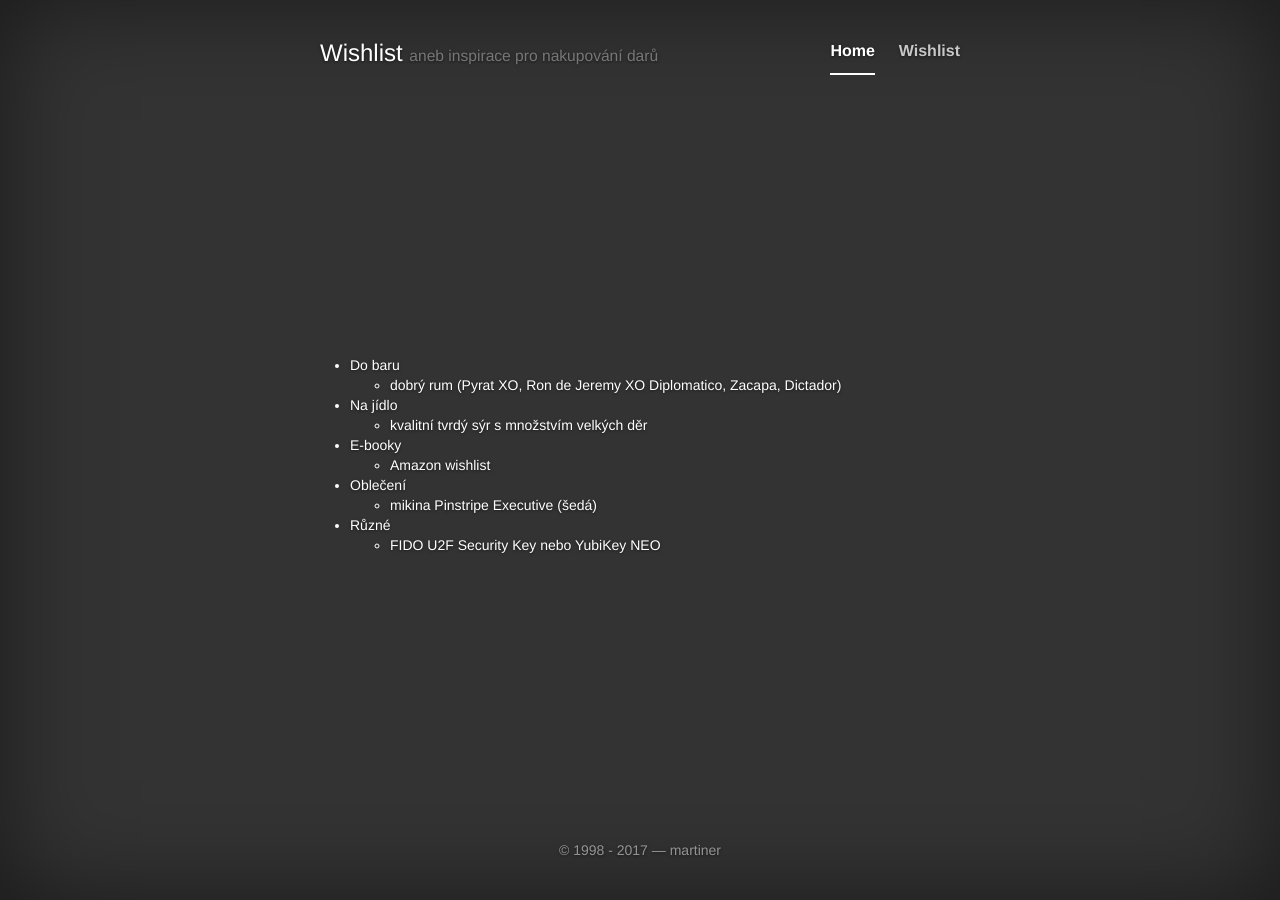
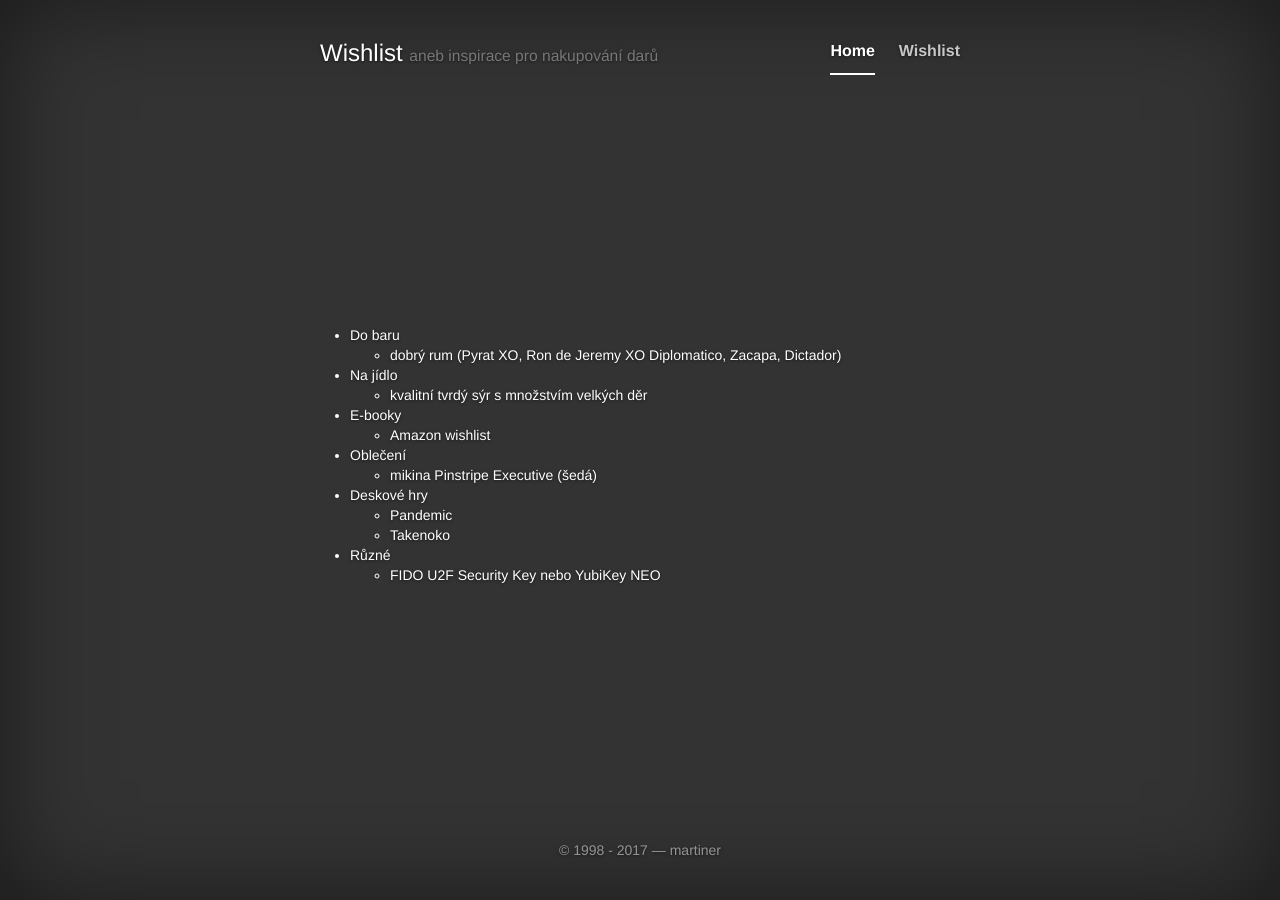
Before and after one commit to martiner/martiner.github.com, a Jekyll site: the page built from wishlist.html, in a window 1280 px wide. Built offline with Jekyll 4.4.1, drawn with Linux system fonts in a browser that asks for light colours; nearby versions of some CDN libraries.

Commit message:
add: deskovky

```diff
--- a/wishlist.html
+++ b/wishlist.html
@@ -25,6 +25,11 @@
 	<li><a href="http://www.betabrand.com/executive-pinstripe-hoodie.html">mikina Pinstripe Executive (šedá)</a></li>
 	</ul></li>
 
+<li>Deskové hry<ul>
+	<li><a href="https://www.knihydobrovsky.cz/pandemic-663183">Pandemic</a></li>
+	<li><a href="https://www.knihydobrovsky.cz/takenoko-644204">Takenoko</a></li>
+	</ul></li>
+
 <li>Různé<ul>
 	<li><a href="http://www.amazon.com/gp/product/B00NLKA0D8">FIDO U2F Security Key</a> nebo
 	    <a href="http://www.amazon.com/Yubico-Y-072-YubiKey-NEO/dp/B00LX8KZZ8">YubiKey NEO</a>
```
Also changed, not shown: other parts of wishlist.html (+1 -0 lines).
